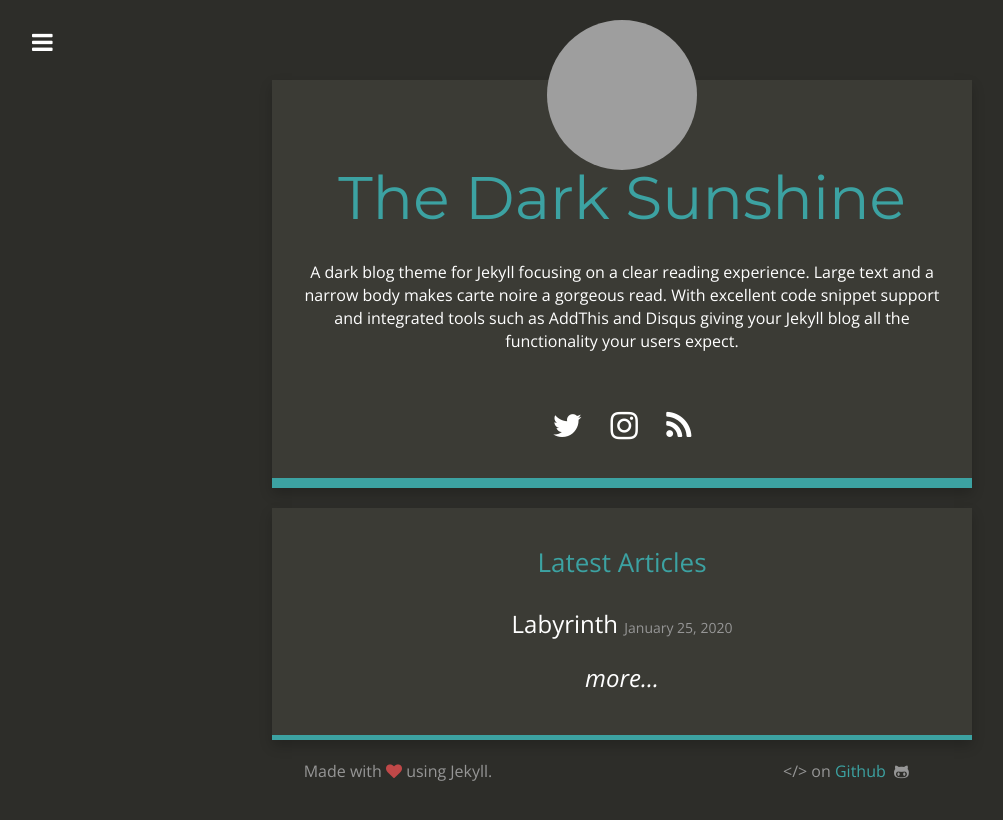
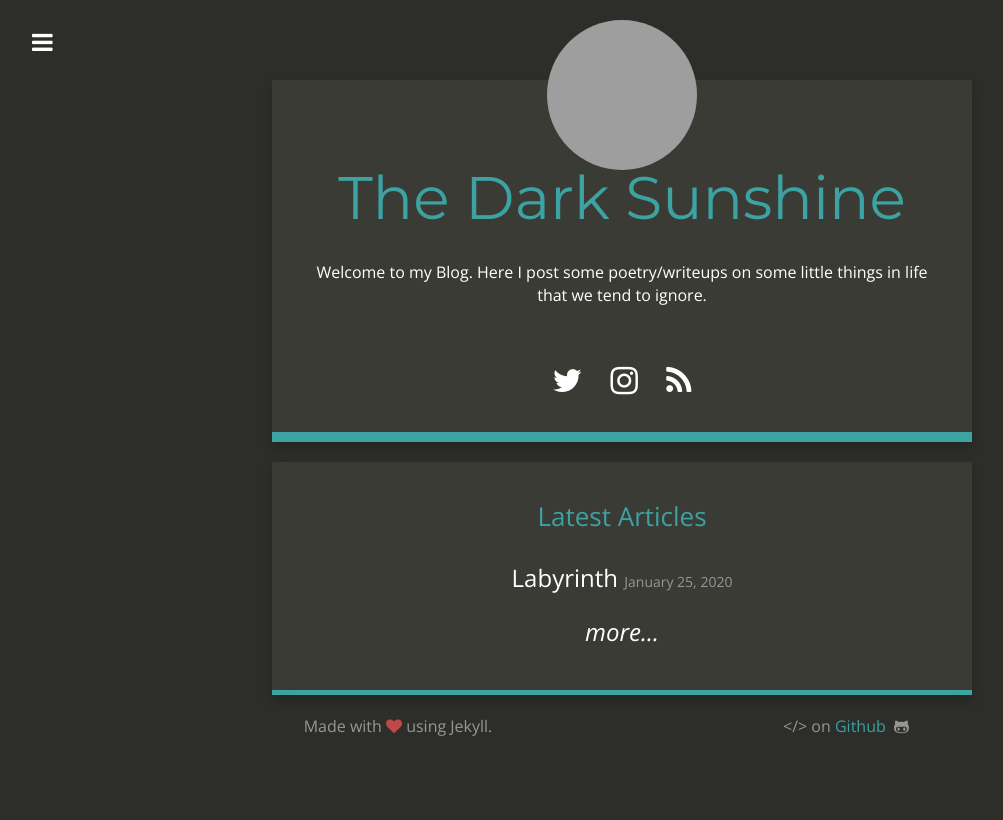
Before and after one commit to codejockey02/myhobbyblog, a Jekyll site: the page built from index.html, in a window 1280 px wide. Shown: the top 820 px of the page, without its empty margins (18-1021 px from the left). Built offline with Jekyll 4.4.1, drawn with Linux system fonts in a browser that asks for light colours; nearby versions of some CDN libraries; grey boxes are pictures that could not be loaded.

Commit message:
description added

```diff
--- a/_config.yml
+++ b/_config.yml
@@ -4,8 +4,8 @@ email: contact@priyesh.dev
 description: "My Poetry Blog."
 baseurl: "https://codejockey02.github.io/myhobbyblog/"
 url: "https://codejockey02.github.io/myhobbyblog/"
-title_description: "A dark blog theme for Jekyll focusing on a clear reading experience. Large text and a narrow body makes carte noire a gorgeous read. With excellent code snippet support and integrated tools such as AddThis and Disqus giving your Jekyll blog all the functionality your users expect."
-title_image: "https://drive.google.com/open?id=1PJMlCEm6D7o36keZYZfb1-tkZPKqIvk5"
+title_description: "Welcome to my Blog. Here I post some poetry/writeups on some little things in life that we tend to ignore."
+title_image: "https://encrypted-tbn0.gstatic.com/images?q=tbn%3AANd9GcTxEOVTcvf8wEI1bGPVZrCVADRvWGpFsVzrowss8S1SuQl_xJjK"
 disqus_account: cartenoire
 post_limit: 5
 
```
